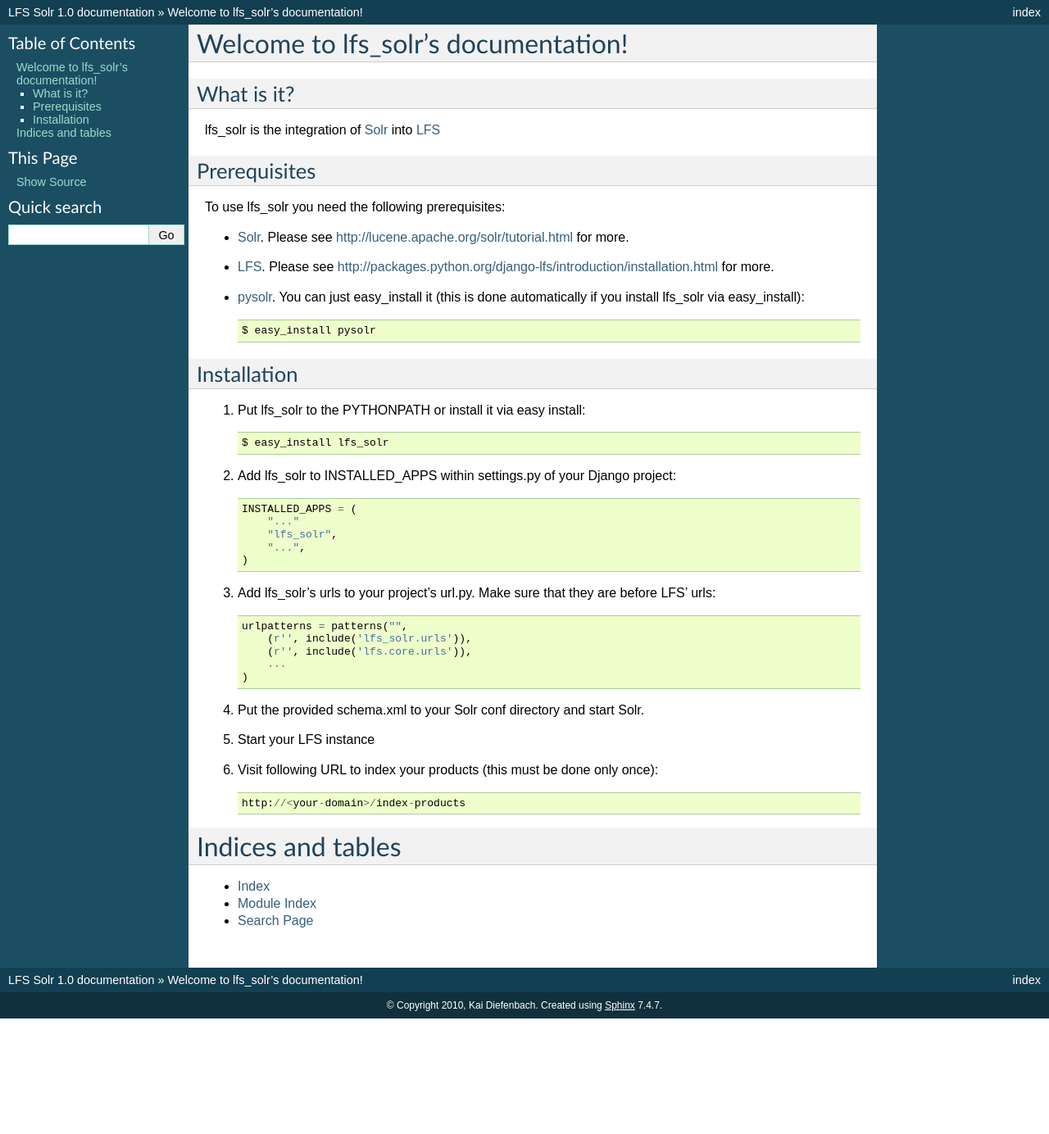
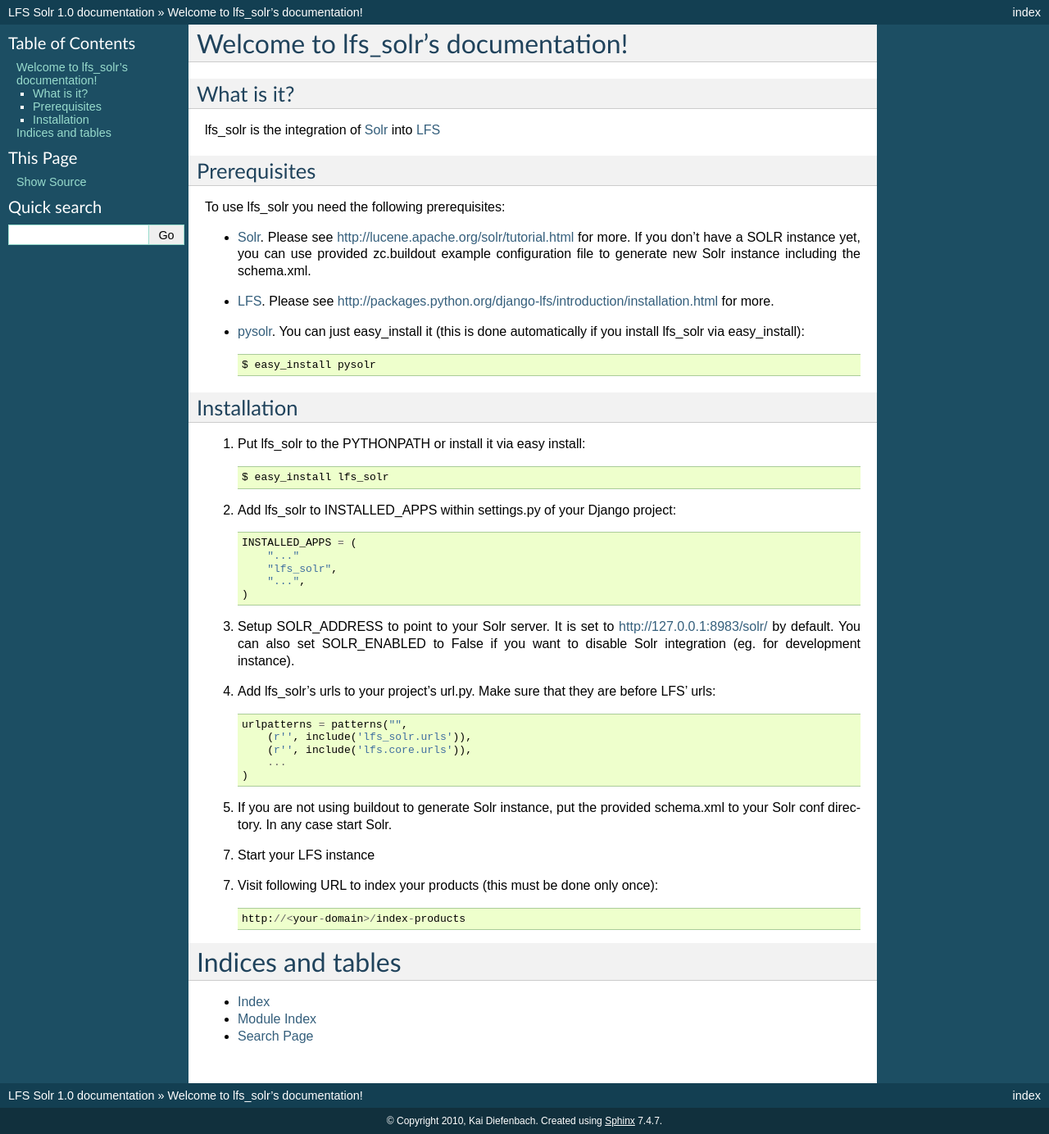
Before and after one commit to diefenbach/lfs-solr, a Sphinx documentation site: the page built from docs/index.rst, in a window 1280 px wide. Shown: the whole page at 82% size. Built offline with Sphinx 7.4.7, drawn with Linux system fonts in a browser that asks for light colours; before the commit the page ends 1243 px from its top, so only the background shows below that.

Commit message:
Updated documentation

```diff
--- a/docs/index.rst
+++ b/docs/index.rst
@@ -20,6 +20,9 @@
 
 * `Solr <http://lucene.apache.org/solr/>`_.
   Please see http://lucene.apache.org/solr/tutorial.html for more.
+  If you don't have a SOLR instance yet, you can use provided zc.buildout
+  example configuration file to generate new Solr instance including
+  the schema.xml.
 
 * `LFS <http://pypi.python.org/pypi/django-lfs/>`_.
   Please see http://packages.python.org/django-lfs/introduction/installation.html
@@ -45,7 +48,11 @@
         "...",
     )
 
-3. Add lfs_solr's urls to your project's url.py. Make sure that they are before
+3. Setup SOLR_ADDRESS to point to your Solr server. It is set to
+   http://127.0.0.1:8983/solr/ by default. You can also set SOLR_ENABLED to
+   False if you want to disable Solr integration (eg. for development instance).
+
+4. Add lfs_solr's urls to your project's url.py. Make sure that they are before
    LFS' urls::
 
     urlpatterns = patterns("",
@@ -54,11 +61,12 @@
         ...
     )
 
-4. Put the provided schema.xml to your Solr conf directory and start Solr.
+5. If you are not using buildout to generate Solr instance, put the provided
+   schema.xml to your Solr conf directory. In any case start Solr.
 
-5. Start your LFS instance
+7. Start your LFS instance
 
-6. Visit following URL to index your products (this must be done only once)::
+7. Visit following URL to index your products (this must be done only once)::
 
     http://<your-domain>/index-products
 
```
